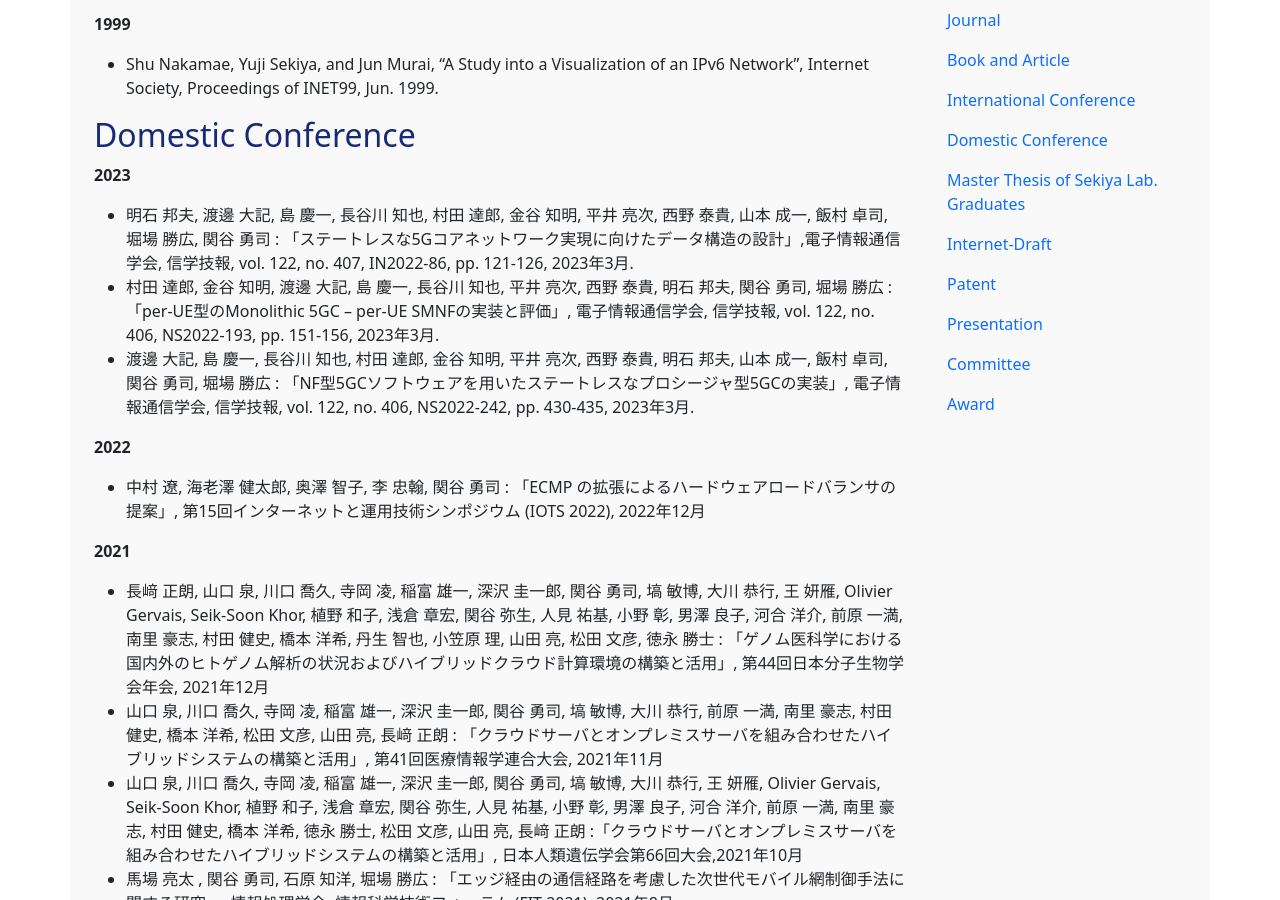
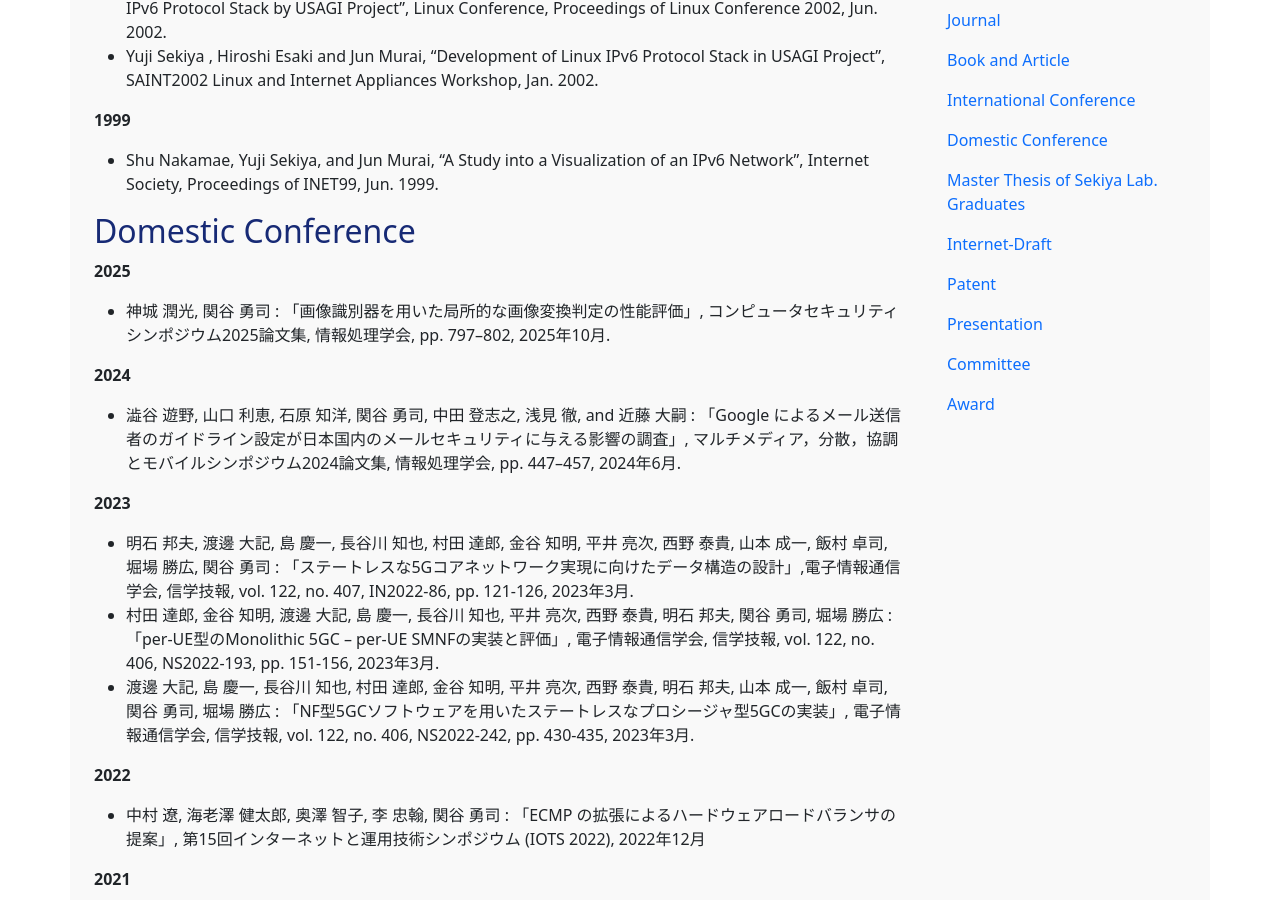
Before and after one commit to sekiya-lab/sekiya-lab.github.io, a Jekyll site: the page built from publications.md, in a window 1280 px wide and 900 px high, scrolled down 10275 px. Built offline with Jekyll 4.4.1, drawn with Linux system fonts in a browser that asks for light colours; some of the changed text lies outside the part shown.

Commit message:
Add domestic conferences.

```diff
--- a/publications.md
+++ b/publications.md
@@ -14,6 +14,7 @@ permalink: /publications/
 **2024**
 
 - Satoshi Okada, Houda Jmila, Kunio Akashi, Takuho Mitsunaga, Yuji Sekiya, Hideki Takase, Gregory Blanc and Hiroshi Nakamura, "Xai-driven black-box adversarial attacks on network intrusion detectors", International Journal of Information Security, Springer, vol. 24, num. 103, DOI: 10.1007/s10207-025-01016-0
+- 中村 遼, 奥澤 智子, 海老澤 健太郎, 関谷 勇司, and 李 忠翰, "ECMPの拡張によるハードウェアロードバランサの提案", 情報処理学会論文誌 65 (3), pp. 635--645, 2024年3月, doi : 10.20729/00233242.
 
 **2023**
 
@@ -100,6 +101,7 @@ permalink: /publications/
 
 ## Book and Article
 
+- 関谷勇司 : 「AI専用網」の可能性はある セキュリティDXで人をサポート, テレコミュニケーション, 2025年4月.
 - 関谷勇司 : 「世界のサイバーセキュリティの潮流から、日本の組織に求められる対策のあり方を考える」, 地方公共団体情報システム機構, 地方自治情報誌, Vol.9 No.2, pp. 3-7, 2022年5月
 - 関谷勇司, 大江 将史, 中川 あきら : 「拠点間ネットワークに適用可能なオーバーレイネットワークの設計と運用」, 内閣官房情報通信技術総合戦略室, 政府 CIO ディスカッションペーパー, 2021年8月
 - 東京大学大学院情報理工学系研究科 : 「オンライン・ファースト」, 東京大学出版会, ISBN : 978-4-13-063457-1, 2020年12月
@@ -244,6 +246,15 @@ permalink: /publications/
 - Shu Nakamae, Yuji Sekiya, and Jun Murai, “A Study into a Visualization of an IPv6 Network”, Internet Society, Proceedings of INET99, Jun. 1999.
 
 ## Domestic Conference
+
+**2025**
+
+- 神城 潤光, 関谷 勇司 : 「画像識別器を用いた局所的な画像変換判定の性能評価」, コンピュータセキュリティシンポジウム2025論文集, 情報処理学会, pp. 797--802, 2025年10月.
+
+**2024**
+
+- 澁谷 遊野, 山口 利恵, 石原 知洋, 関谷 勇司, 中田 登志之, 浅見 徹, and 近藤 大嗣 : 「Google によるメール送信者のガイドライン設定が日本国内のメールセキュリティに与える影響の調査」, マルチメディア，分散，協調とモバイルシンポジウム2024論文集, 情報処理学会,  pp.  447--457, 2024年6月.
+
 
 **2023**
 
```
